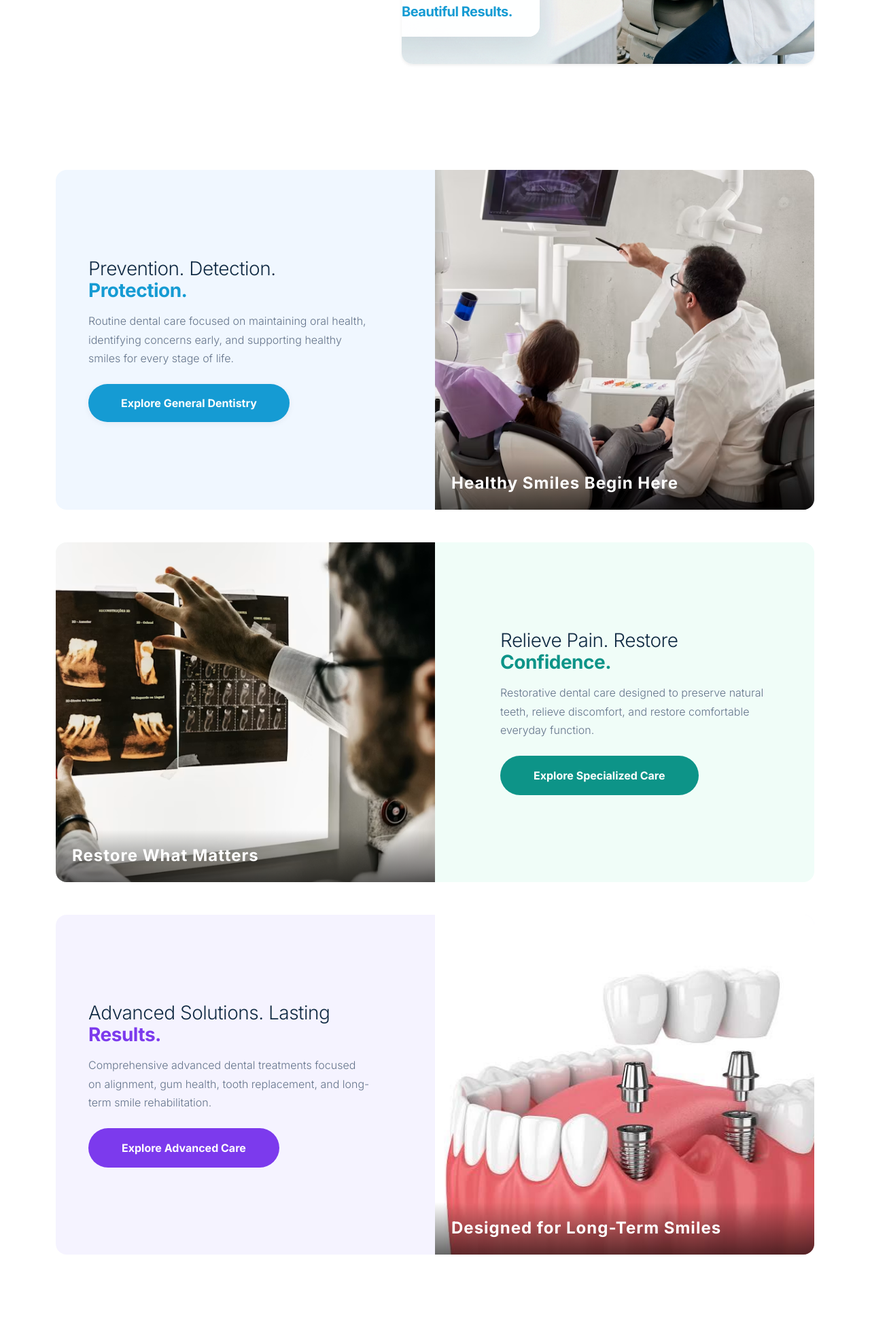
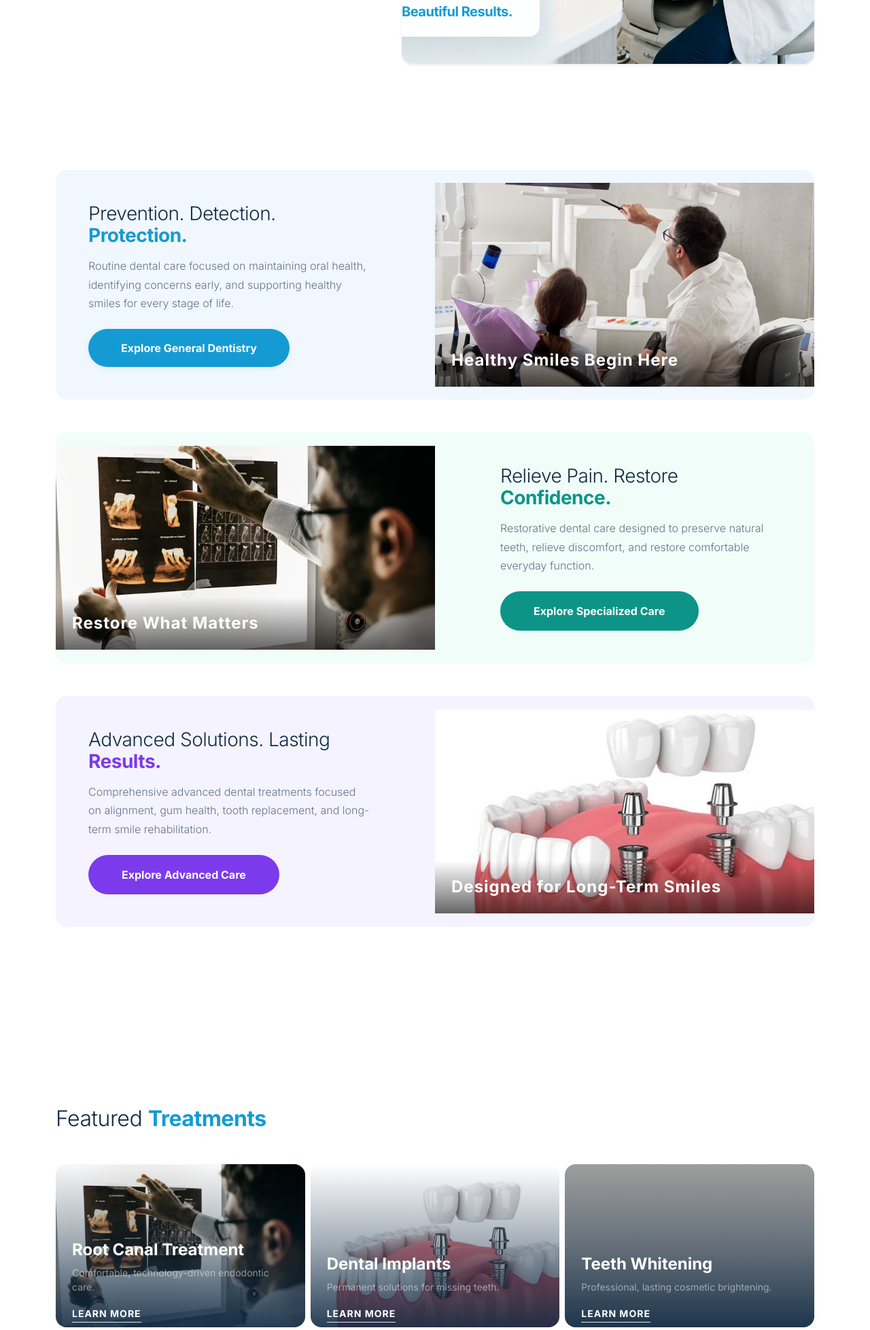
Before and after one commit to gangasagar12/carefirst-dental-clinic, a Django app: page /treatments/ in a window 1280 px wide. Shown: the part 814-2771 px from the top of the page at 68% size. Run offline with Django 5.2, Linux system fonts and the light colour scheme; grey boxes are pictures that could not be loaded.

Commit message:
Fix: Reduce image sizes by 40% and tighten grid gaps for a standard manual design

```diff
--- a/templates/pages/treatments_partials/featured_treatments_grid.html
+++ b/templates/pages/treatments_partials/featured_treatments_grid.html
@@ -7,11 +7,11 @@
             </h1>
         </div>
 
-        <div class="row g-4">
+        <div class="row g-2">
             <!-- Grid Item 1 -->
             <div class="col-lg-4 col-md-6 fade-up" style="animation-delay: 0.1s;">
                 <a href="{% url 'treatments' %}" class="d-block position-relative rounded-4 overflow-hidden featured-grid-item">
-                    <img src="{% static 'serices-image/rct_hero.avif' %}" alt="Root Canal Treatment" class="img-fluid w-100 object-fit-cover" style="height: 400px;">
+                    <img src="{% static 'serices-image/rct_hero.avif' %}" alt="Root Canal Treatment" class="img-fluid w-100 object-fit-cover" style="height: 240px;">
                     <div class="featured-overlay position-absolute top-0 start-0 w-100 h-100 d-flex flex-column justify-content-end p-4">
                         <div class="content-reveal">
                             <h3 class="h4 text-white fw-bold mb-2">Root Canal Treatment</h3>
@@ -25,7 +25,7 @@
             <!-- Grid Item 2 -->
             <div class="col-lg-4 col-md-6 fade-up" style="animation-delay: 0.2s;">
                 <a href="{% url 'treatments' %}" class="d-block position-relative rounded-4 overflow-hidden featured-grid-item">
-                    <img src="{% static 'serices-image/dental-implant-hero.jpg' %}" alt="Dental Implants" class="img-fluid w-100 object-fit-cover" style="height: 400px;">
+                    <img src="{% static 'serices-image/dental-implant-hero.jpg' %}" alt="Dental Implants" class="img-fluid w-100 object-fit-cover" style="height: 240px;">
                     <div class="featured-overlay position-absolute top-0 start-0 w-100 h-100 d-flex flex-column justify-content-end p-4">
                         <div class="content-reveal">
                             <h3 class="h4 text-white fw-bold mb-2">Dental Implants</h3>
@@ -39,7 +39,7 @@
             <!-- Grid Item 3 -->
             <div class="col-lg-4 col-md-6 fade-up" style="animation-delay: 0.3s;">
                 <a href="{% url 'treatments' %}" class="d-block position-relative rounded-4 overflow-hidden featured-grid-item">
-                    <img src="{% static 'serices-image/after_smile.png' %}" alt="Teeth Whitening" class="img-fluid w-100 object-fit-cover" style="height: 400px;">
+                    <img src="{% static 'serices-image/after_smile.png' %}" alt="Teeth Whitening" class="img-fluid w-100 object-fit-cover" style="height: 240px;">
                     <div class="featured-overlay position-absolute top-0 start-0 w-100 h-100 d-flex flex-column justify-content-end p-4">
                         <div class="content-reveal">
                             <h3 class="h4 text-white fw-bold mb-2">Teeth Whitening</h3>
@@ -53,7 +53,7 @@
             <!-- Grid Item 4 -->
             <div class="col-lg-4 col-md-6 fade-up" style="animation-delay: 0.1s;">
                 <a href="{% url 'treatments' %}" class="d-block position-relative rounded-4 overflow-hidden featured-grid-item">
-                    <img src="{% static 'serices-image/zirconia-crown.jpg' %}" alt="Crowns & Bridges" class="img-fluid w-100 object-fit-cover" style="height: 400px;">
+                    <img src="{% static 'serices-image/zirconia-crown.jpg' %}" alt="Crowns & Bridges" class="img-fluid w-100 object-fit-cover" style="height: 240px;">
                     <div class="featured-overlay position-absolute top-0 start-0 w-100 h-100 d-flex flex-column justify-content-end p-4">
                         <div class="content-reveal">
                             <h3 class="h4 text-white fw-bold mb-2">Crowns & Bridges</h3>
@@ -67,7 +67,7 @@
             <!-- Grid Item 5 -->
             <div class="col-lg-4 col-md-6 fade-up" style="animation-delay: 0.2s;">
                 <a href="{% url 'treatments' %}" class="d-block position-relative rounded-4 overflow-hidden featured-grid-item">
-                    <img src="{% static 'serices-image/toothextraction-hero.jpg' %}" alt="Wisdom Tooth Care" class="img-fluid w-100 object-fit-cover" style="height: 400px;">
+                    <img src="{% static 'serices-image/toothextraction-hero.jpg' %}" alt="Wisdom Tooth Care" class="img-fluid w-100 object-fit-cover" style="height: 240px;">
                     <div class="featured-overlay position-absolute top-0 start-0 w-100 h-100 d-flex flex-column justify-content-end p-4">
                         <div class="content-reveal">
                             <h3 class="h4 text-white fw-bold mb-2">Wisdom Tooth Care</h3>
@@ -81,7 +81,7 @@
             <!-- Grid Item 6 -->
             <div class="col-lg-4 col-md-6 fade-up" style="animation-delay: 0.3s;">
                 <a href="{% url 'treatments' %}" class="d-block position-relative rounded-4 overflow-hidden featured-grid-item">
-                    <img src="{% static 'serices-image/services1.avif' %}" alt="General Checkup" class="img-fluid w-100 object-fit-cover" style="height: 400px;">
+                    <img src="{% static 'serices-image/services1.avif' %}" alt="General Checkup" class="img-fluid w-100 object-fit-cover" style="height: 240px;">
                     <div class="featured-overlay position-absolute top-0 start-0 w-100 h-100 d-flex flex-column justify-content-end p-4">
                         <div class="content-reveal">
                             <h3 class="h4 text-white fw-bold mb-2">General Checkup</h3>
--- a/templates/pages/treatments_partials/treatment_category_card.html
+++ b/templates/pages/treatments_partials/treatment_category_card.html
@@ -17,7 +17,7 @@
             </div>
             <div class="col-lg-6 order-1 order-lg-2 hover-zoom-img">
                 <div class="position-relative">
-                    <img src="{% static 'serices-image/services1.avif' %}" alt="General Dentistry" class="img-fluid w-100 object-fit-cover" style="height: 500px;">
+                    <img src="{% static 'serices-image/services1.avif' %}" alt="General Dentistry" class="img-fluid w-100 object-fit-cover" style="height: 300px;">
                     <div class="position-absolute bottom-0 start-0 w-100 p-4" style="background: linear-gradient(to top, rgba(0,0,0,0.6), transparent);">
                         <h4 class="text-white mb-0 fw-bold tracking-wide">Healthy Smiles Begin Here</h4>
                     </div>
@@ -29,7 +29,7 @@
         <div class="row align-items-center g-0 mb-5 overflow-hidden rounded-4 fade-up" style="background-color: #F0FDF8;">
             <div class="col-lg-6 hover-zoom-img">
                 <div class="position-relative">
-                    <img src="{% static 'serices-image/rct_hero.avif' %}" alt="Specialized Treatments" class="img-fluid w-100 object-fit-cover" style="height: 500px;">
+                    <img src="{% static 'serices-image/rct_hero.avif' %}" alt="Specialized Treatments" class="img-fluid w-100 object-fit-cover" style="height: 300px;">
                     <div class="position-absolute bottom-0 start-0 w-100 p-4" style="background: linear-gradient(to top, rgba(0,0,0,0.6), transparent);">
                         <h4 class="text-white mb-0 fw-bold tracking-wide">Restore What Matters</h4>
                     </div>
@@ -63,7 +63,7 @@
             </div>
             <div class="col-lg-6 order-1 order-lg-2 hover-zoom-img">
                 <div class="position-relative">
-                    <img src="{% static 'serices-image/dental-implant-hero.jpg' %}" alt="Advanced Care" class="img-fluid w-100 object-fit-cover" style="height: 500px;">
+                    <img src="{% static 'serices-image/dental-implant-hero.jpg' %}" alt="Advanced Care" class="img-fluid w-100 object-fit-cover" style="height: 300px;">
                     <div class="position-absolute bottom-0 start-0 w-100 p-4" style="background: linear-gradient(to top, rgba(0,0,0,0.6), transparent);">
                         <h4 class="text-white mb-0 fw-bold tracking-wide">Designed for Long-Term Smiles</h4>
                     </div>
```
Also changed, not shown: templates/pages/treatments_partials/signature_treatment.html (+12 -12 lines).
